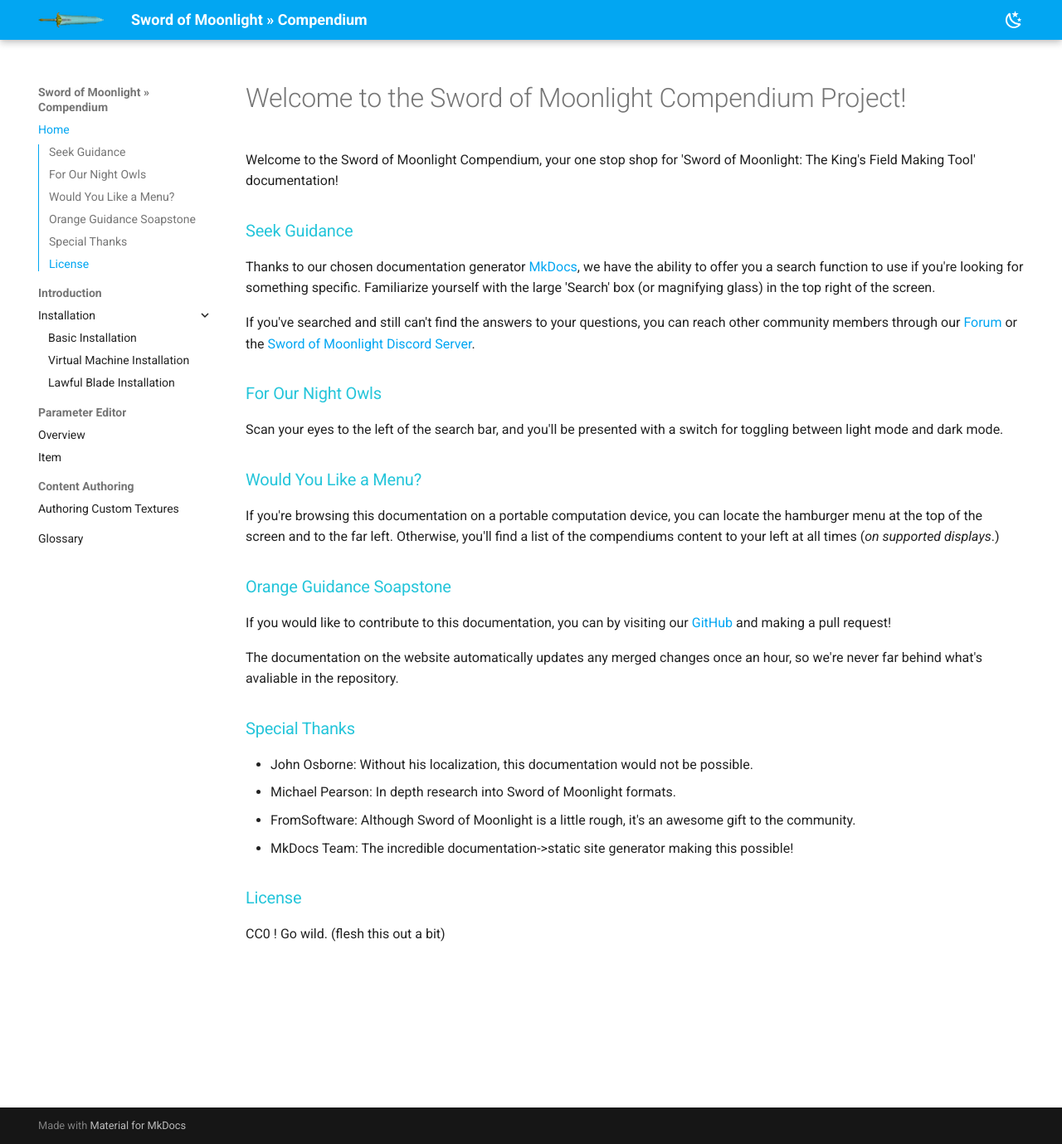
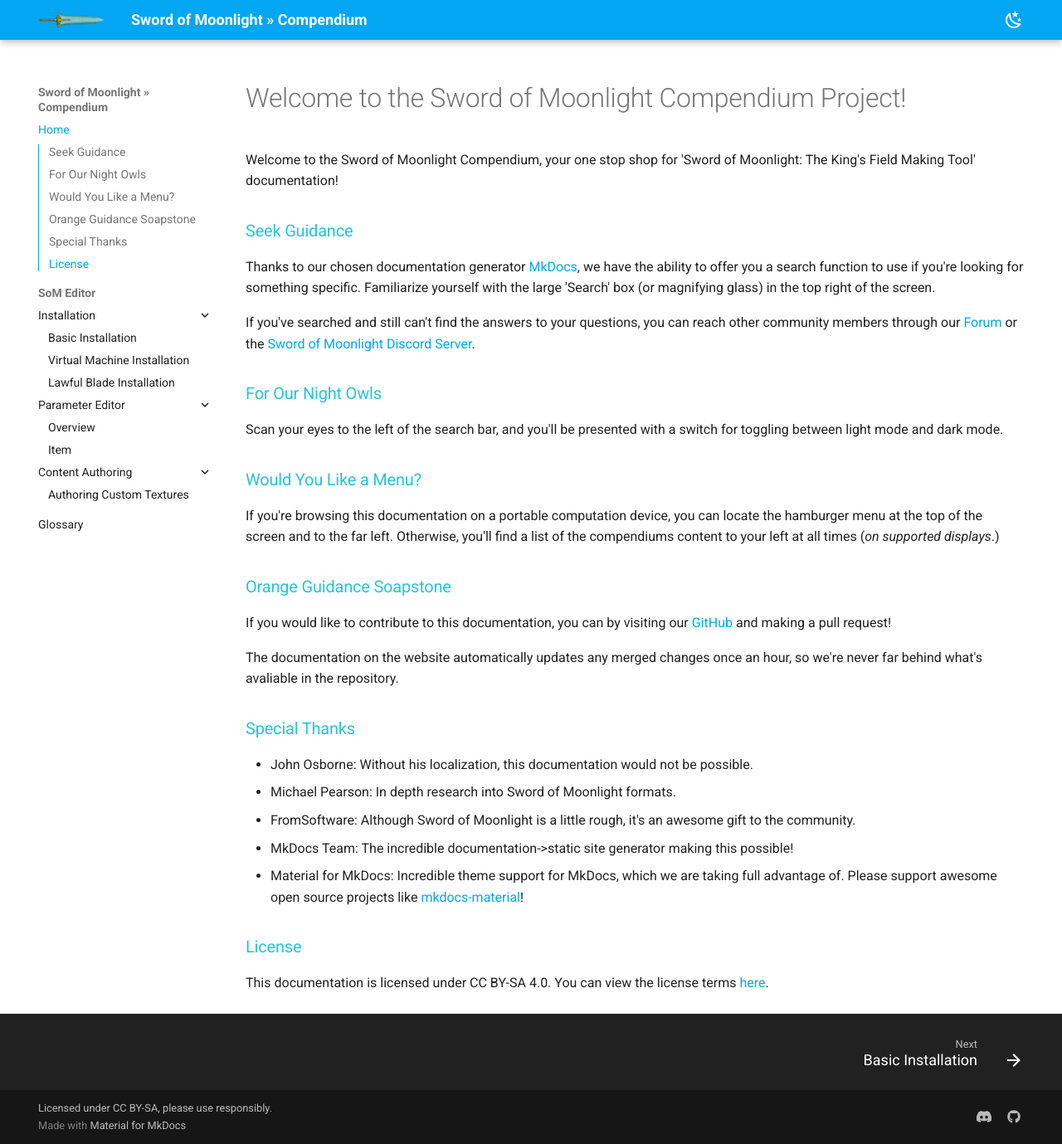
Before and after one commit to Sword-of-Moonlight/docs-of-moonlight, an MkDocs documentation site: the page built from source/docs/index.md, in a window 1280 px wide and 1379 px high. Shown: the whole window at 83% size. Built offline with MkDocs 1.6.1 and Material for MkDocs 9.7.7, drawn with Linux system fonts in a browser that asks for light colours.

Commit message:
Reorganize structure, add license info

```diff
--- a/source/docs/index.md
+++ b/source/docs/index.md
@@ -22,6 +22,7 @@ The documentation on the website automatically updates any merged changes once a
 - Michael Pearson: In depth research into Sword of Moonlight formats.
 - FromSoftware: Although Sword of Moonlight is a little rough, it's an awesome gift to the community.
 - MkDocs Team: The incredible documentation->static site generator making this possible!
+- Material for MkDocs: Incredible theme support for MkDocs, which we are taking full advantage of. Please support awesome open source projects like [mkdocs-material](https://squidfunk.github.io/mkdocs-material)!
 
 ### License
-CC0 ! Go wild. (flesh this out a bit)
+This documentation is licensed under CC BY-SA 4.0. You can view the license terms [here](https://creativecommons.org/licenses/by-sa/4.0/).
--- a/source/mkdocs.yml
+++ b/source/mkdocs.yml
@@ -1,23 +1,30 @@
 site_name: Sword of Moonlight » Compendium
-site_url: https://www.swordofmoonlight.com/
+site_url: https://doc.swordofmoonlight.com/
 
 extra_css:
   - css/extra.css
 
 nav:
   - Home: index.md
-  - Introduction:
+  - SoM Editor:
     - Installation:
-      - Basic Installation: installation/basic-installation.md
-      - Virtual Machine Installation: installation/virtual-machine-installation.md
-      - Lawful Blade Installation: installation/lawful-blade-installation.md
-  - Parameter Editor:
-    - Overview: parameterseditor/overview.md
-    - Item: parameterseditor/parameditems.md
-  - Content Authoring:
-    - Authoring Custom Textures: contentauthoring/authoring-custom-textures.md
-  - Glossary: introduction/glossary.md
-
+      - Basic Installation: editor/installation/basic-installation.md
+      - Virtual Machine Installation: editor/installation/virtual-machine-installation.md
+      - Lawful Blade Installation: editor/installation/lawful-blade-installation.md
+    - Parameter Editor:
+      - Overview: editor/parameterseditor/overview.md
+      - Item: editor/parameterseditor/parameditems.md
+    - Content Authoring:
+      - Authoring Custom Textures: editor/contentauthoring/authoring-custom-textures.md
+  - Glossary: glossary.md
+extra:
+  generator: true
+  social:
+    - icon: fontawesome/brands/discord
+      link: https://discord.gg/66CQdB738d
+    - icon: fontawesome/brands/github
+      link: https://github.com/Sword-of-Moonlight
+copyright: Licensed under CC BY-SA, please use responsibly.
 theme:
   name: material
   logo: assets/mls.webp
@@ -27,6 +34,7 @@ theme:
     - toc.integrate
     - navigation.sections
     - navigation.expand
+    - navigation.footer
   palette:
     - scheme: default
       primary: light blue
```
Also changed, not shown: source/docs/glossary.md (renamed from source/docs/introduction/glossary.md, +1 -1 lines), source/docs/home/about.md (deleted, +0 -10 lines), source/docs/home/license.md (deleted, +0 -10 lines), source/docs/introduction/about_som.md (deleted, +0 -43 lines), source/docs/editor/contentauthoring/authoring-custom-textures.md (renamed from source/docs/contentauthoring/authoring-custom-textures.md), source/docs/editor/installation/basic-installation.md (added), source/docs/editor/installation/installation.md (renamed from source/docs/introduction/installation.md), source/docs/editor/installation/lawful-blade-installation.md (added), source/docs/editor/installation/virtual-machine-installation.md (added), source/docs/editor/parameterseditor/img/paramedit_item.webp (renamed from source/docs/parameterseditor/img/paramedit_item.webp), source/docs/editor/parameterseditor/overview.md (renamed from source/docs/parameterseditor/overview.md), source/docs/editor/parameterseditor/parameditems.md (renamed from source/docs/parameterseditor/parameditems.md), 1 other file.
